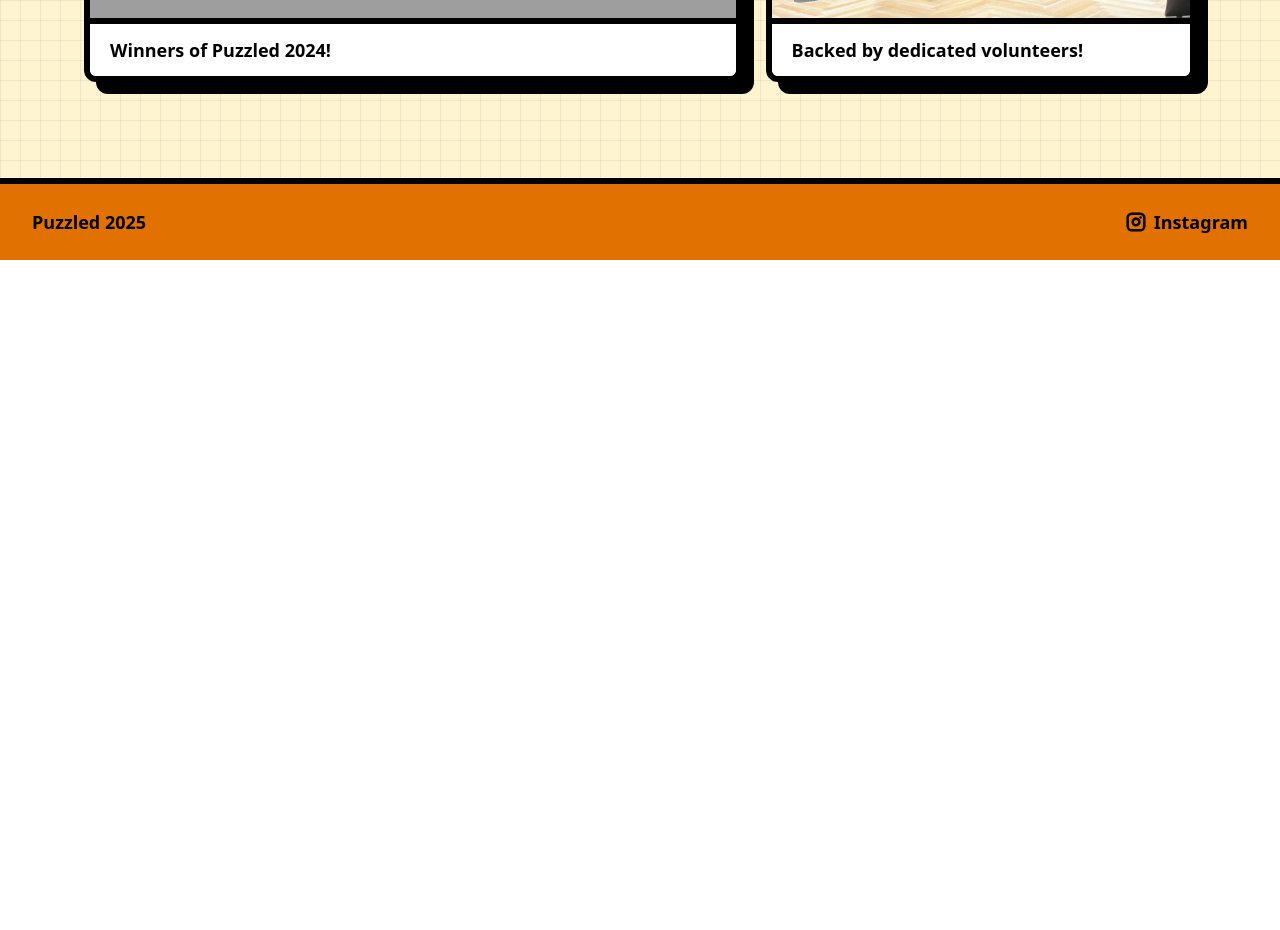
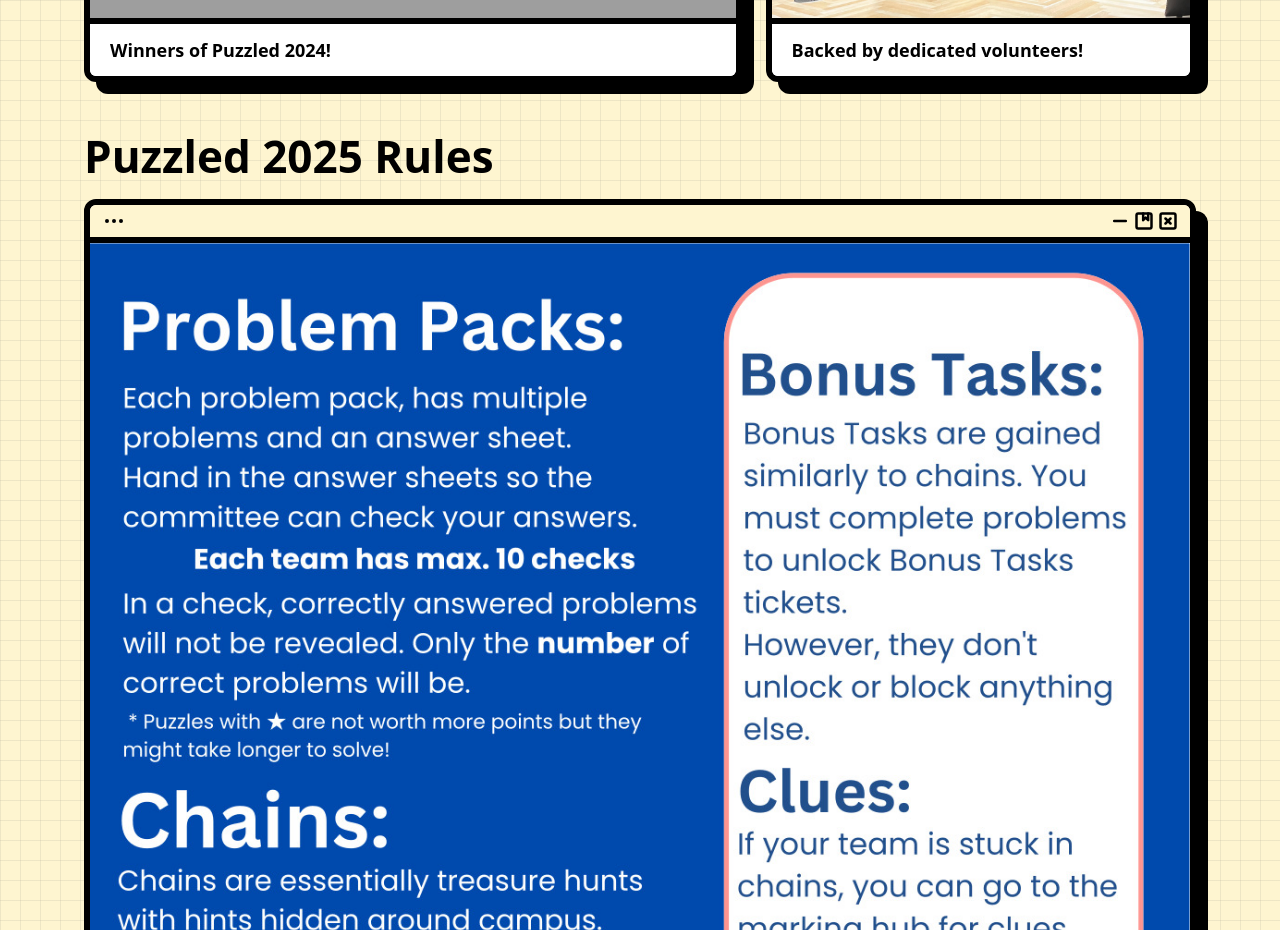
Before and after one commit to jd-paul/puzzled-2025, a Next.js app: page / in a window 1280 px wide. Shown: the part 2320-3250 px from the top of the page. Before the commit the page ends 2580 px from the top, so only its background shows below. Built offline with nearby package versions, Linux system fonts and the light colour scheme; grey boxes are pictures that could not be loaded.

Commit message:
added rules

```diff
--- a/src/app/page.tsx
+++ b/src/app/page.tsx
@@ -4,6 +4,7 @@ import Navbar from "@/components/navbar"
 import CssPuzzleBackground from "@/components/css-puzzle-background"
 import CssHatchBackground from "@/components/css-hatch-background"
 import HelloComponent from "@/components/hello-component"
+import { WindowImage } from "@/components/window-image";
 
 import MainCard from "@/components/main-card"
 import QuickLinks from "@/components/quick-links"
@@ -56,6 +57,12 @@ export default function Home() {
             Previous Pictures
           </h1>
           <PicturesCard />
+
+          <h1 className="text-[clamp(1.8rem,6vw,2.75rem)] font-extrabold leading-[1.2] mb-4 mt-12">
+            Puzzled 2025 Rules
+          </h1>
+          <WindowImage src="/images/puzzled-2025-rules.jpg" alt="Puzzled 2025 Rules" />
+
         </div>
       </section>
 
```
Also changed, not shown: public/images/puzzled-2025-rules.jpg (added).
